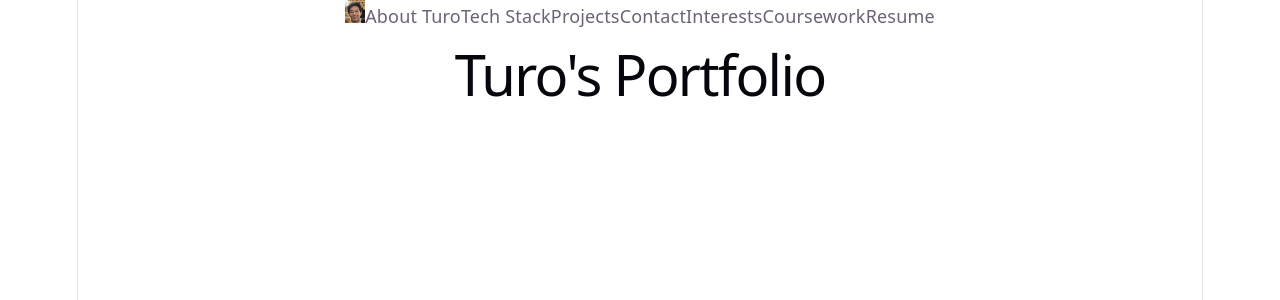
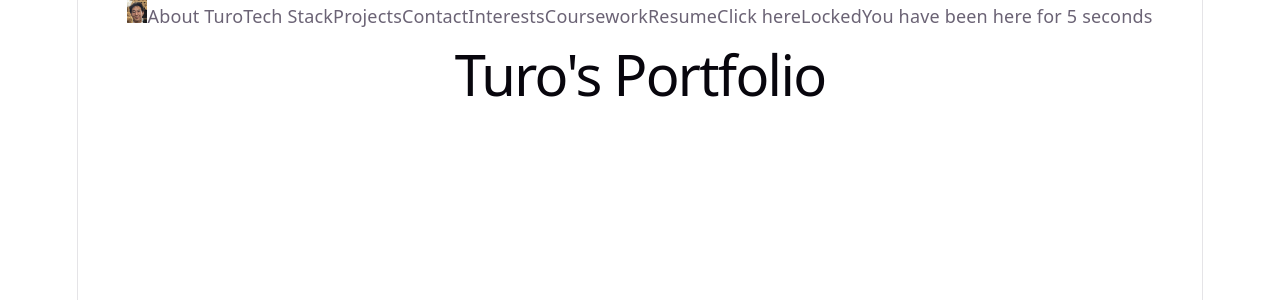
Before and after one commit to TgTuro4/personal-portfolio-turo, a React (Vite) app: page / in a window 1280 px wide. Shown: the top 300 px of the page. Built offline with nearby package versions, Linux system fonts and the light colour scheme.

Commit message:
some practice with useEffect and useState

```diff
--- a/src/components/Navbar.tsx
+++ b/src/components/Navbar.tsx
@@ -1,6 +1,21 @@
 import profileTuro from '../assets/profileTuro.png'
+import { useState, useEffect } from 'react'
 
 export default function Navbar() {
+    const [unlocked, toggleLocked] = useState(false)
+    const [seconds, setSeconds] = useState(0)
+    function handleLockClick() {
+        toggleLocked(!unlocked)
+    }
+
+    useEffect(() => {
+        const interval = setInterval(() => { //TODO understand the setInterval function
+            setSeconds(prevSeconds => prevSeconds + 1)
+        }, 1000)
+
+        return () => clearInterval(interval)
+    }, [])
+
     return (
         <nav className="navbar">
             <div className="nav-container">
@@ -12,6 +27,9 @@ export default function Navbar() {
                 <a>Interests</a>
                 <a>Coursework</a>
                 <a>Resume</a>
+                <span onClick={handleLockClick}>Click here</span>
+                <span>{unlocked ? 'Unlocked' : 'Locked'}</span>
+                <span>You have been here for {seconds} seconds</span>
             </div>
         </nav>
     )
```
